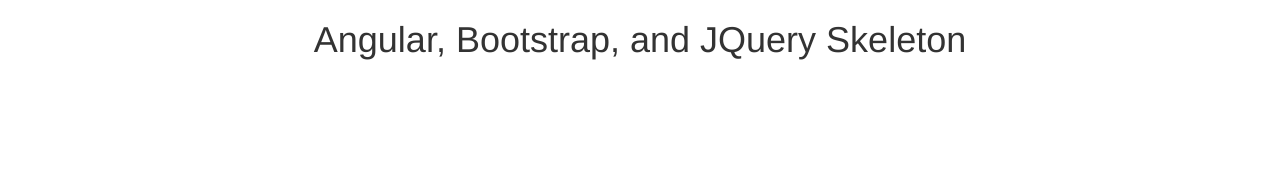
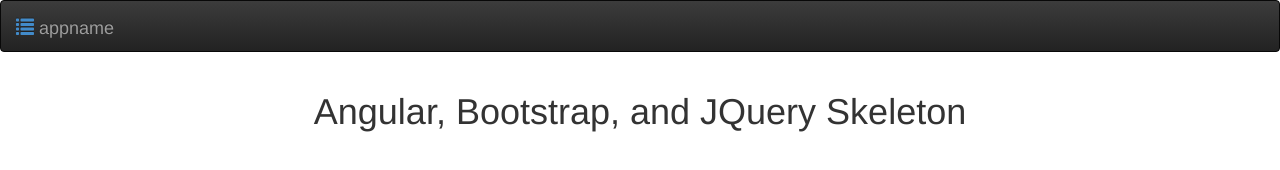
Before and after one commit to kedi11/ToDoList, a plain HTML site: page index.html in a window 1280 px wide. Drawn offline with Linux system fonts and the light colour scheme.

Commit message:
Adds Bootstrap navbar as well as container class to main <div>.

```diff
--- a/index.html
+++ b/index.html
@@ -10,8 +10,19 @@
     <link href="css/bootstrap-theme.min.css" rel="stylesheet">
 </head>
 <body>
+    <nav class="navbar navbar-inverse">
+        <div class="container-fluid">
+            <div class="navbar-header">
+                <a class="navbar-brand" href="#">
+                    <span class="glyphicon glyphicon glyphicon-list" style="color:#428bca"></span>
+                    appname
+                </a>
+            </div>
+        </div>
+    </nav>
+
 <!-- Add ng-view to top-level tag for routing -->
-<div ng-view></div>
+<div class="container" ng-view></div>
 
 <script src="lib/jquery-3.2.1.min.js"></script>
 <script src="lib/bootstrap.min.js"></script>
```
